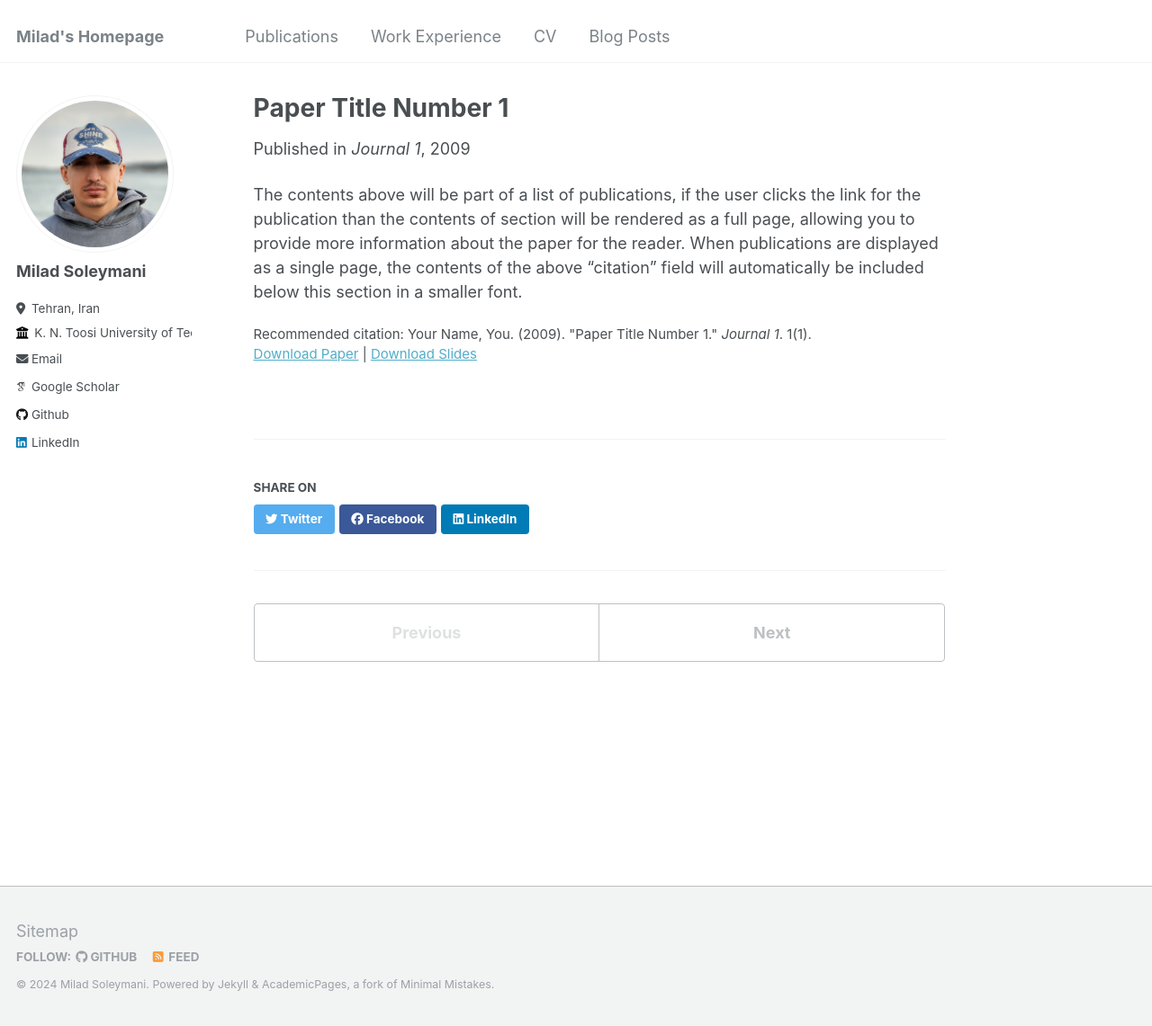
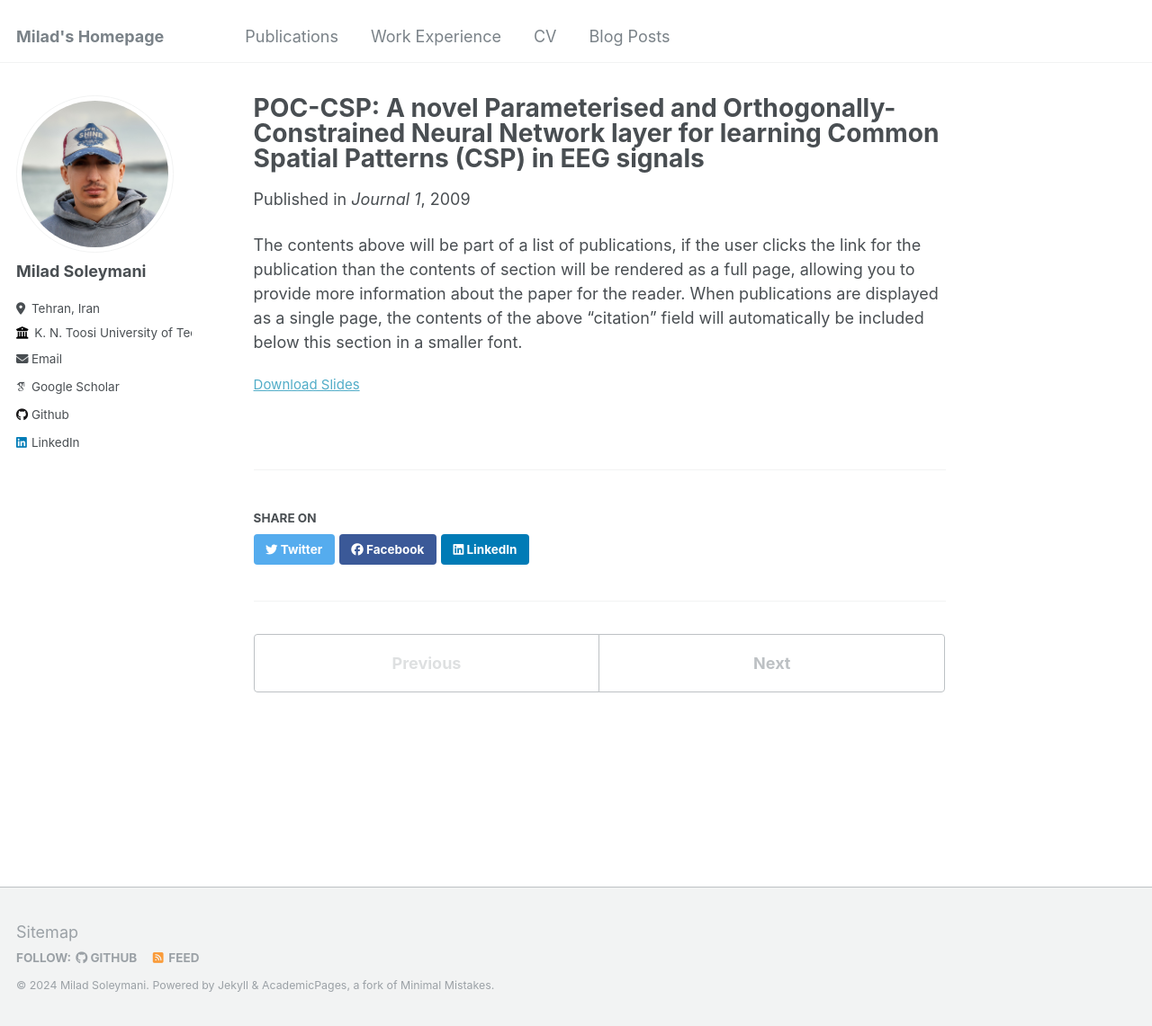
Before and after one commit to MiladSoleymani/Milad-Soleymani, a Jekyll site: the page built from _publications/2009-10-01-paper-title-number-1.md, in a window 1280 px wide and 1141 px high. Shown: the whole window at 90% size. Built offline with Jekyll 4.4.1, drawn with Linux system fonts in a browser that asks for light colours; some web fonts are replaced.

Commit message:
Update 2009-10-01-paper-title-number-1.md

```diff
--- a/_publications/2009-10-01-paper-title-number-1.md
+++ b/_publications/2009-10-01-paper-title-number-1.md
@@ -1,13 +1,12 @@
 ---
-title: "Paper Title Number 1"
+title: "POC-CSP: A novel Parameterised and Orthogonally-Constrained Neural Network layer for learning Common Spatial Patterns (CSP) in EEG signals"
 collection: publications
 permalink: /publication/2009-10-01-paper-title-number-1
 excerpt: 'This paper is about the number 1. The number 2 is left for future work.'
 date: 2009-10-01
 venue: 'Journal 1'
-slidesurl: 'http://academicpages.github.io/files/slides1.pdf'
-paperurl: 'http://academicpages.github.io/files/paper1.pdf'
-citation: 'Your Name, You. (2009). &quot;Paper Title Number 1.&quot; <i>Journal 1</i>. 1(1).'
+slidesurl: 'http://academicpages.github.io/files/POC-CSP A novel Parameterised and Orthogonally-Constrained Neural Network layer for learning Common Spatial Patterns (CSP) in EEG signals.pdf'
+paperurl: 'http://academicpages.github.io/files/POC-CSP A novel Parameterised and Orthogonally-Constrained Neural Network layer for learning Common Spatial Patterns (CSP) in EEG signals.pdf'
 ---
 
 The contents above will be part of a list of publications, if the user clicks the link for the publication than the contents of section will be rendered as a full page, allowing you to provide more information about the paper for the reader. When publications are displayed as a single page, the contents of the above "citation" field will automatically be included below this section in a smaller font.
```
